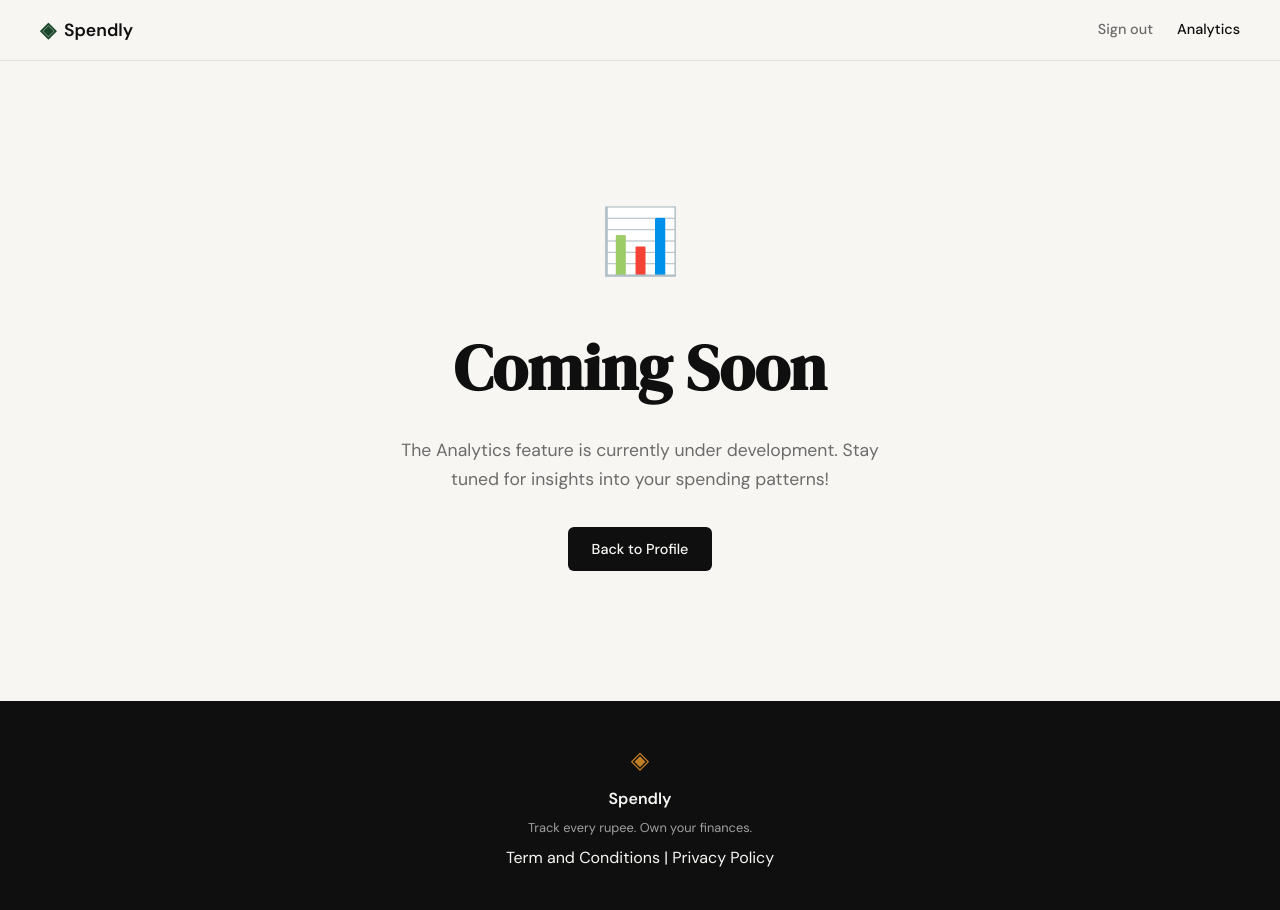
After one commit to kashyaprohit29/spendly, a Flask app: page /analytics in a window 1280 px wide. The commit adds this page. Run offline with Flask 3, Linux system fonts and the light colour scheme; a user stored in the database is signed in.

Commit message:
feat: add analytics module with coming soon page

```diff
--- a/app.py
+++ b/app.py
@@ -224,6 +224,13 @@ def delete_expense(id):
     return "Delete expense — coming in Step 9"
 
 
+@app.route("/analytics")
+def analytics():
+    if not session.get("user_id"):
+        return redirect(url_for("login"))
+    return render_template("analytics.html")
+
+
 @app.route("/Term")
 def terms():
     return render_template("terms.html")
--- /dev/null
+++ b/static/css/analytics.css
@@ -0,0 +1,53 @@
+/* Analytics Page Specific Styles */
+
+.coming-soon-container {
+    display: flex;
+    justify-content: center;
+    align-items: center;
+    min-height: calc(100vh - 60px - 100px); /* Same as main-content min-height in style.css */
+    padding: 2rem;
+    text-align: center;
+}
+
+.coming-soon-content {
+    max-width: 480px;
+}
+
+.coming-soon-icon {
+    font-size: 4rem;
+    margin-bottom: 1.5rem;
+    color: var(--accent);
+}
+
+.coming-soon-title {
+    font-family: var(--font-display);
+    font-size: clamp(2.5rem, 5vw, 4rem);
+    color: var(--ink);
+    margin-bottom: 1rem;
+}
+
+.coming-soon-message {
+    font-size: 1.1rem;
+    color: var(--ink-muted);
+    line-height: 1.7;
+    margin-bottom: 2rem;
+}
+
+.btn-primary {
+    display: inline-block;
+    background: var(--ink);
+    color: var(--paper);
+    padding: 0.65rem 1.5rem;
+    border-radius: var(--radius-sm);
+    font-family: var(--font-body);
+    font-size: 0.9rem;
+    font-weight: 500;
+    cursor: pointer;
+    border: none;
+    transition: background 0.2s;
+    text-decoration: none;
+}
+
+.btn-primary:hover {
+    background: var(--accent);
+}
--- a/static/css/style.css
+++ b/static/css/style.css
@@ -103,6 +103,7 @@ a { color: inherit; text-decoration: none; }
 
 .nav-links a { color: var(--ink-muted); transition: color 0.2s; }
 .nav-links a:hover { color: var(--ink); }
+.nav-links a.active { color: var(--ink); }
 
 .nav-cta {
     background: var(--ink) !important;
--- /dev/null
+++ b/templates/analytics.html
@@ -0,0 +1,23 @@
+{% extends "base.html" %}
+
+{% block head %}
+{{ super() }}
+<link rel="stylesheet" href="{{ url_for('static', filename='css/analytics.css') }}">
+{% endblock %}
+
+{% block title %}Analytics - Spendly{% endblock %}
+
+{% block content %}
+<div class="coming-soon-container">
+    <div class="coming-soon-content">
+        <div class="coming-soon-icon">
+            <span class="icon">📊</span>
+        </div>
+        <h1 class="coming-soon-title">Coming Soon</h1>
+        <p class="coming-soon-message">
+            The Analytics feature is currently under development. Stay tuned for insights into your spending patterns!
+        </p>
+        <a href="{{ url_for('profile') }}" class="btn-primary">Back to Profile</a>
+    </div>
+</div>
+{% endblock %}
--- a/templates/base.html
+++ b/templates/base.html
@@ -21,6 +21,7 @@
             <div class="nav-links">
                 {% if session.get('user_id') %}
                     <a href="{{ url_for('logout') }}">Sign out</a>
+                    <a href="{{ url_for('analytics') }}" class="nav-link {% if request.endpoint == 'analytics' %}active{% endif %}">Analytics</a>
                 {% else %}
                     <a href="{{ url_for('login') }}">Sign in</a>
                     <a href="{{ url_for('register') }}" class="nav-cta">Get started</a>
```
Also changed, not shown: tests/test_06-date-filter-for-page.py (added, +270 -0 lines), tests/__init__.py (added), 1 other file.
